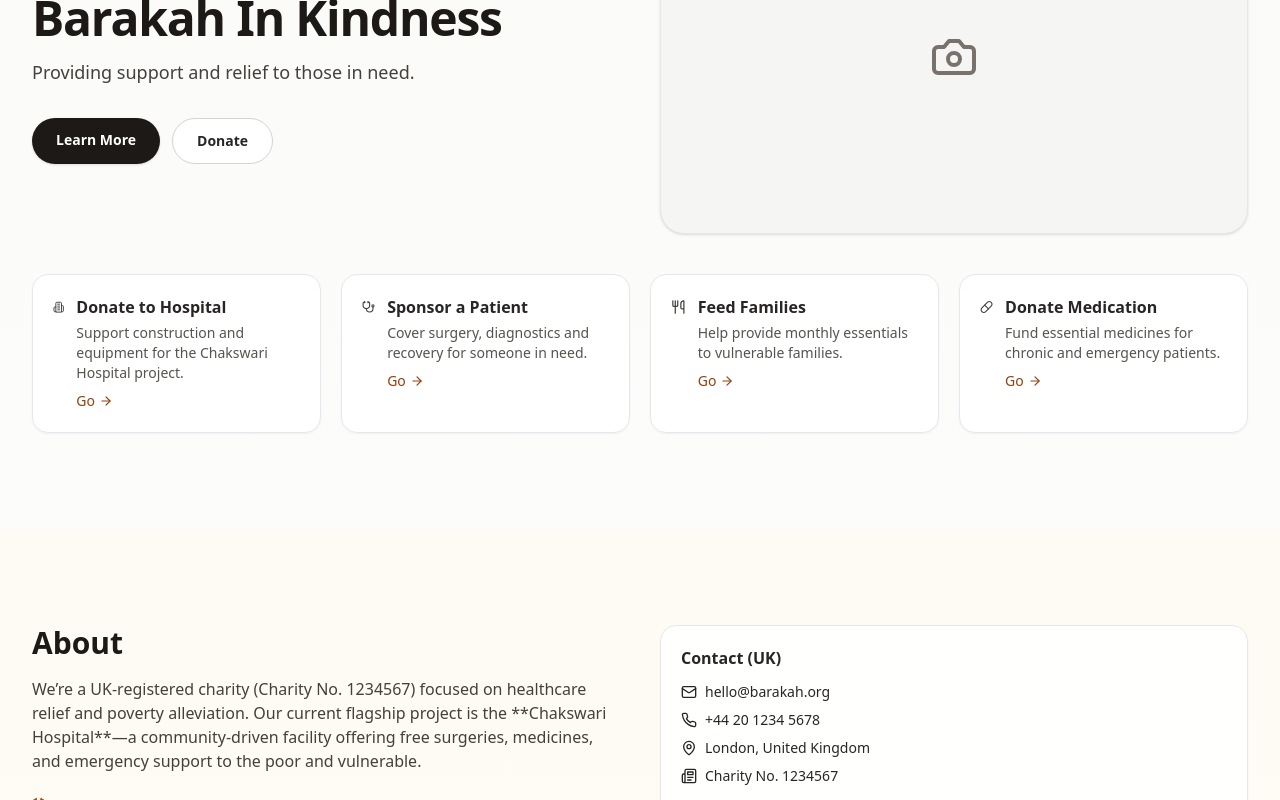
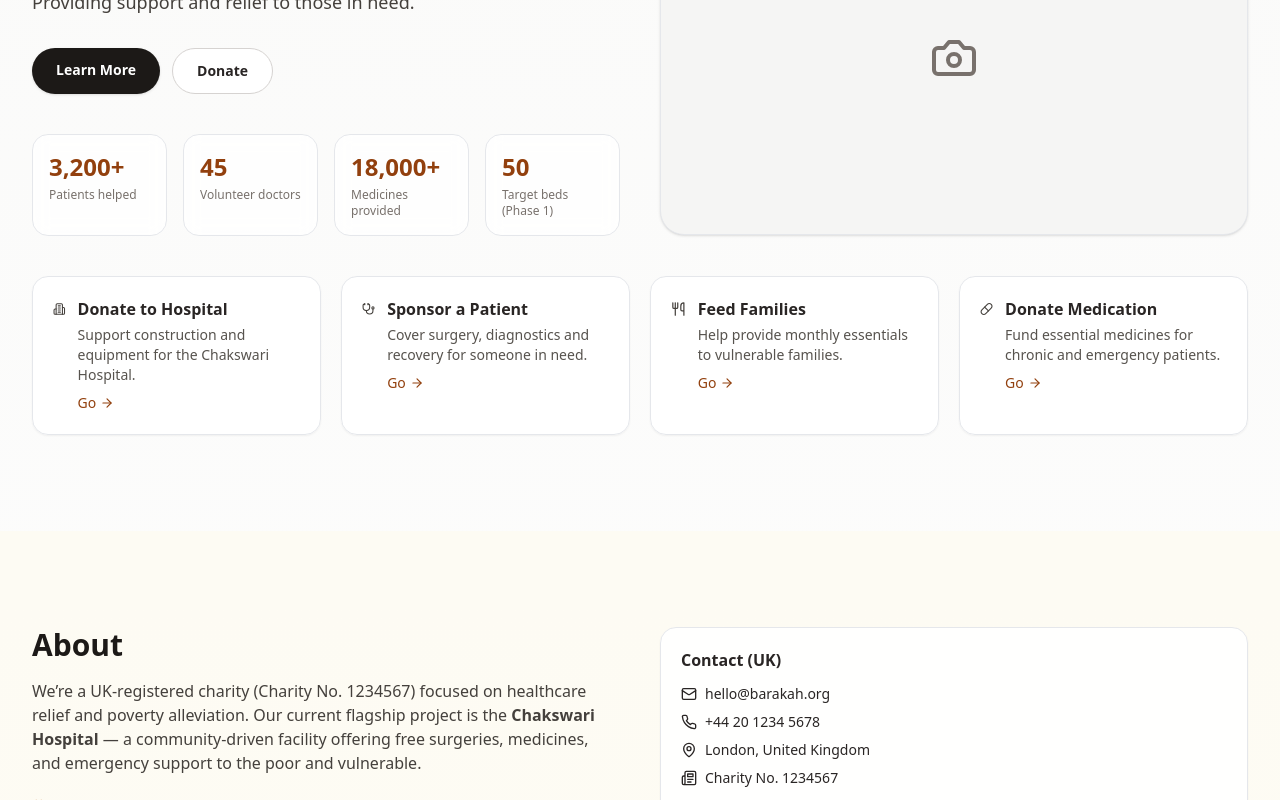
Before and after one commit to karamatghous/CharityWebsite, a React (Vite) app: page / in a window 1280 px wide. Shown: the part 280-1080 px from the top of the page. Built offline with nearby package versions, Linux system fonts and the light colour scheme.

Commit message:
first commit

```diff
--- a/src/App.jsx
+++ b/src/App.jsx
@@ -19,20 +19,20 @@ import {
   PiggyBank,
   ArrowRight,
 } from "lucide-react";
-import { motion } from "framer-motion";
+import { motion, useScroll, useTransform } from "framer-motion";
 
 /* ---------- Org + Links (EDIT THESE) ---------- */
 const ORG = {
-  name: "Barakah In Kindness",                 // <- your charity name
+  name: "Barakah In Kindness",                  // Charity name
   tagline: "Providing support and relief to those in need.",
-  email: "hello@barakah.org",                  // <- your UK charity email
-  phone: "+44 20 1234 5678",                   // <- your UK contact number
-  charityNo: "Charity No. 1234567",            // <- your UK charity number
+  email: "hello@barakah.org",                   // UK email
+  phone: "+44 20 1234 5678",                    // UK phone
+  charityNo: "Charity No. 1234567",             // UK charity number
   address: "London, United Kingdom",
 };
 const DONATE = {
-  paypal: "https://www.paypal.com/donate?hosted_button_id=YOUR_ID", // <- paste real link
-  stripe: "https://buy.stripe.com/test_abc123",                      // <- paste real link
+  paypal: "https://www.paypal.com/donate?hosted_button_id=YOUR_ID", // real link here
+  stripe: "https://buy.stripe.com/test_abc123",                     // real link here
 };
 const BANK = {
   bankName: "Your Bank plc",
@@ -42,7 +42,30 @@ const BANK = {
   referenceNote: "Use your email as reference",
 };
 
-/* ---------- Helpers ---------- */
+/* ---------- Small helpers ---------- */
+function CountUp({ to = 0, duration = 1200, suffix = "" }) {
+  const [val, setVal] = useState(0);
+  const startRef = useRef(null);
+  useEffect(() => {
+    let raf;
+    const animate = (t) => {
+      if (startRef.current === null) startRef.current = t;
+      const p = Math.min(1, (t - startRef.current) / duration);
+      const eased = 1 - Math.pow(1 - p, 3);
+      setVal(Math.floor(eased * to));
+      if (p < 1) raf = requestAnimationFrame(animate);
+    };
+    raf = requestAnimationFrame(animate);
+    return () => cancelAnimationFrame(raf);
+  }, [to, duration]);
+  return (
+    <span>
+      {val.toLocaleString()}
+      {suffix}
+    </span>
+  );
+}
+
 const Section = ({ id, children, className = "" }) => (
   <motion.section
     id={id}
@@ -67,11 +90,24 @@ const Card = ({ children, className = "" }) => (
 
 /* ---------- App ---------- */
 export default function App() {
+  // floating blobs & parallax
+  const { scrollYProgress } = useScroll();
+  const blobY = useTransform(scrollYProgress, [0, 1], [0, 250]);
+
+  // hero stats (animated)
+  const stats = [
+    { label: "Patients helped", value: 3200, suffix: "+" },
+    { label: "Volunteer doctors", value: 45, suffix: "" },
+    { label: "Medicines provided", value: 18000, suffix: "+" },
+    { label: "Target beds (Phase 1)", value: 50, suffix: "" },
+  ];
+
+  // actions under hero
   const actions = [
     {
       icon: <Building2 className="h-6 w-6 text-stone-700" />,
       title: "Donate to Hospital",
-      desc: "Support construction and equipment for the Chakswari Hospital project.",
+      desc: "Support construction and equipment for the Chakswari Hospital.",
       href: "#donate",
     },
     {
@@ -94,21 +130,21 @@ export default function App() {
     },
   ];
 
+  // blog & gallery placeholders (drop Sufyaan’s media in /public/media/)
   const blog = [
     {
       title: "Free Medical Camp – Mirpur",
       date: "24 Aug 2025",
       excerpt: "Over 300 patients received checkups, medicines and referrals.",
-      image: "/media/camp-1.jpg", // replace with Sufyaan’s photo
+      image: "/media/camp-1.jpg",
     },
     {
       title: "Ambulance Fund Reaches 60%",
       date: "10 Aug 2025",
-      excerpt: "Thanks to our supporters, we’re close to funding a new ambulance.",
+      excerpt: "We’re close to funding a new ambulance—thank you!",
       image: "/media/ambulance.jpg",
     },
   ];
-
   const gallery = [
     { src: "/media/hospital-1.jpg", alt: "Hospital site" },
     { src: "/media/clinic-1.jpg", alt: "Clinic day" },
@@ -118,6 +154,12 @@ export default function App() {
 
   return (
     <div className="min-h-screen w-full bg-gradient-to-b from-stone-50 via-white to-amber-50 text-stone-800">
+      {/* Decorative gradient blobs (parallax) */}
+      <motion.div aria-hidden style={{ y: blobY }} className="pointer-events-none fixed inset-0 -z-10">
+        <div className="absolute -top-40 -left-40 h-96 w-96 rounded-full bg-amber-200/40 blur-3xl" />
+        <div className="absolute top-40 -right-40 h-96 w-96 rounded-full bg-stone-200/40 blur-3xl" />
+      </motion.div>
+
       {/* NAV */}
       <header className="sticky top-0 z-50 border-b bg-white/80 backdrop-blur">
         <div className="mx-auto max-w-7xl px-4 sm:px-6 lg:px-8 h-16 flex items-center justify-between">
@@ -172,12 +214,31 @@ export default function App() {
                 Donate
               </a>
             </div>
+
+            {/* Animated stats */}
+            <div className="mt-10 grid grid-cols-2 sm:grid-cols-4 gap-4">
+              {stats.map((s) => (
+                <motion.div
+                  key={s.label}
+                  whileHover={{ scale: 1.03 }}
+                  className="rounded-2xl border p-4 bg-white/80 backdrop-blur transition-shadow hover:shadow-md"
+                >
+                  <div className="text-2xl font-extrabold text-amber-800">
+                    <CountUp to={s.value} suffix={s.suffix} />
+                  </div>
+                  <div className="text-xs text-stone-500 mt-1">{s.label}</div>
+                </motion.div>
+              ))}
+            </div>
           </div>
+
+          {/* Hero media (replace with Sufyaan’s image/video) */}
           <div className="rounded-3xl overflow-hidden border shadow bg-stone-100 aspect-[5/3] flex items-center justify-center">
-            {/* Replace with hero image/video from Sufyaan */}
             <Camera className="h-12 w-12 text-stone-500" />
           </div>
         </div>
+
+        {/* Action cards */}
         <div className="mx-auto max-w-7xl px-4 sm:px-6 lg:px-8 mt-10 grid md:grid-cols-2 lg:grid-cols-4 gap-5">
           {actions.map((a) => (
             <Card key={a.title}>
@@ -203,7 +264,7 @@ export default function App() {
             <h2 className="text-3xl font-extrabold text-stone-900">About</h2>
             <p className="mt-4 text-stone-700">
               We’re a UK-registered charity ({ORG.charityNo}) focused on healthcare relief and poverty
-              alleviation. Our current flagship project is the **Chakswari Hospital**—a community-driven
+              alleviation. Our current flagship project is the <b>Chakswari Hospital</b> — a community-driven
               facility offering free surgeries, medicines, and emergency support to the poor and vulnerable.
             </p>
             <ul className="mt-6 space-y-3 text-stone-700">
@@ -229,7 +290,7 @@ export default function App() {
         <div className="mx-auto max-w-7xl px-4 sm:px-6 lg:px-8">
           <h2 className="text-3xl font-extrabold text-stone-900">Our Projects</h2>
           <p className="mt-3 text-stone-700 max-w-3xl">
-            We run ongoing and future initiatives across healthcare and family support.
+            Current and future initiatives across healthcare and family support.
           </p>
 
           <div className="mt-8 grid md:grid-cols-2 lg:grid-cols-3 gap-5">
@@ -252,7 +313,7 @@ export default function App() {
         </div>
       </Section>
 
-      {/* GET INVOLVED */}
+      {/* GET INVOLVED + ORGANISE */}
       <Section id="getinvolved" className="py-16 lg:py-24 bg-amber-50/50">
         <div className="mx-auto max-w-7xl px-4 sm:px-6 lg:px-8 grid md:grid-cols-2 gap-8">
           <Card>
@@ -272,7 +333,7 @@ export default function App() {
             </a>
           </Card>
 
-          <Card>
+          <Card id="organise">
             <div className="flex items-center gap-3">
               <CalendarDays className="h-5 w-5 text-amber-700" />
               <div className="font-semibold">Organise an Event</div>
@@ -294,7 +355,6 @@ export default function App() {
             {blog.map((p) => (
               <Card key={p.title} className="p-0 overflow-hidden">
                 <div className="aspect-[4/3] bg-stone-100">
-                  {/* Put Sufyaan’s image in /public/media and update p.image path */}
                   <img src={p.image} alt={p.title} className="h-full w-full object-cover" />
                 </div>
                 <div className="p-5">
@@ -308,7 +368,7 @@ export default function App() {
         </div>
       </Section>
 
-      {/* DONATE (with working links) */}
+      {/* DONATE (live links + gallery) */}
       <Section id="donate" className="py-16 lg:py-24 bg-amber-50/50">
         <div className="mx-auto max-w-7xl px-4 sm:px-6 lg:px-8 grid lg:grid-cols-3 gap-8 items-start">
           <div className="lg:col-span-2">
@@ -340,7 +400,6 @@ export default function App() {
             </div>
           </div>
 
-          {/* Quick media/Gallery */}
           <Card>
             <div className="font-semibold flex items-center gap-2">
               <Camera className="h-4 w-4" /> Photos & Videos
@@ -378,11 +437,11 @@ export default function App() {
         </div>
       </Section>
 
-      {/* BANK DETAILS PAGELET */}
+      {/* BANK DETAILS */}
       <Section id="bank" className="py-16 lg:py-24 bg-amber-50/50">
         <div className="mx-auto max-w-3xl px-4 sm:px-6 lg:px-8">
           <h2 className="text-3xl font-extrabold text-stone-900">Bank Transfer</h2>
-          <p className="mt-3 text-stone-700">Please use the details below to donate by bank transfer:</p>
+          <p className="mt-3 text-stone-700">Use the details below to donate by bank transfer:</p>
           <div className="mt-6 grid sm:grid-cols-2 gap-4">
             <Card><div className="text-xs text-stone-500">Account Name</div><div className="font-semibold">{BANK.accountName}</div></Card>
             <Card><div className="text-xs text-stone-500">Bank</div><div className="font-semibold">{BANK.bankName}</div></Card>
@@ -401,7 +460,7 @@ export default function App() {
           <div>
             <h2 className="text-3xl font-extrabold text-stone-900">Contact</h2>
             <p className="mt-4 text-stone-700">
-              We’d love to hear from you. For partnerships, media or general enquiries, reach out below.
+              For partnerships, media or general enquiries, reach out below.
             </p>
             <div className="mt-6 grid gap-3">
               <a href={`mailto:${ORG.email}`} className="inline-flex items-center gap-2 rounded-full border px-5 py-3 text-sm hover:shadow">
@@ -415,7 +474,7 @@ export default function App() {
           <Card>
             <div className="font-semibold">Newsletter</div>
             <p className="text-sm text-stone-600 mt-1">Subscribe for updates and impact stories.</p>
-            {/* Wire this to your provider (Mailchimp/ConvertKit/etc.) */}
+            {/* Wire to Mailchimp/ConvertKit/etc. */}
             <form className="mt-4 flex gap-2">
               <input type="email" placeholder="Email address" className="w-full rounded-xl border px-3 py-2 outline-none focus:ring-2 focus:ring-amber-300" />
               <button type="button" className="rounded-xl bg-stone-900 text-white px-4 py-2 text-sm">Subscribe</button>
```
